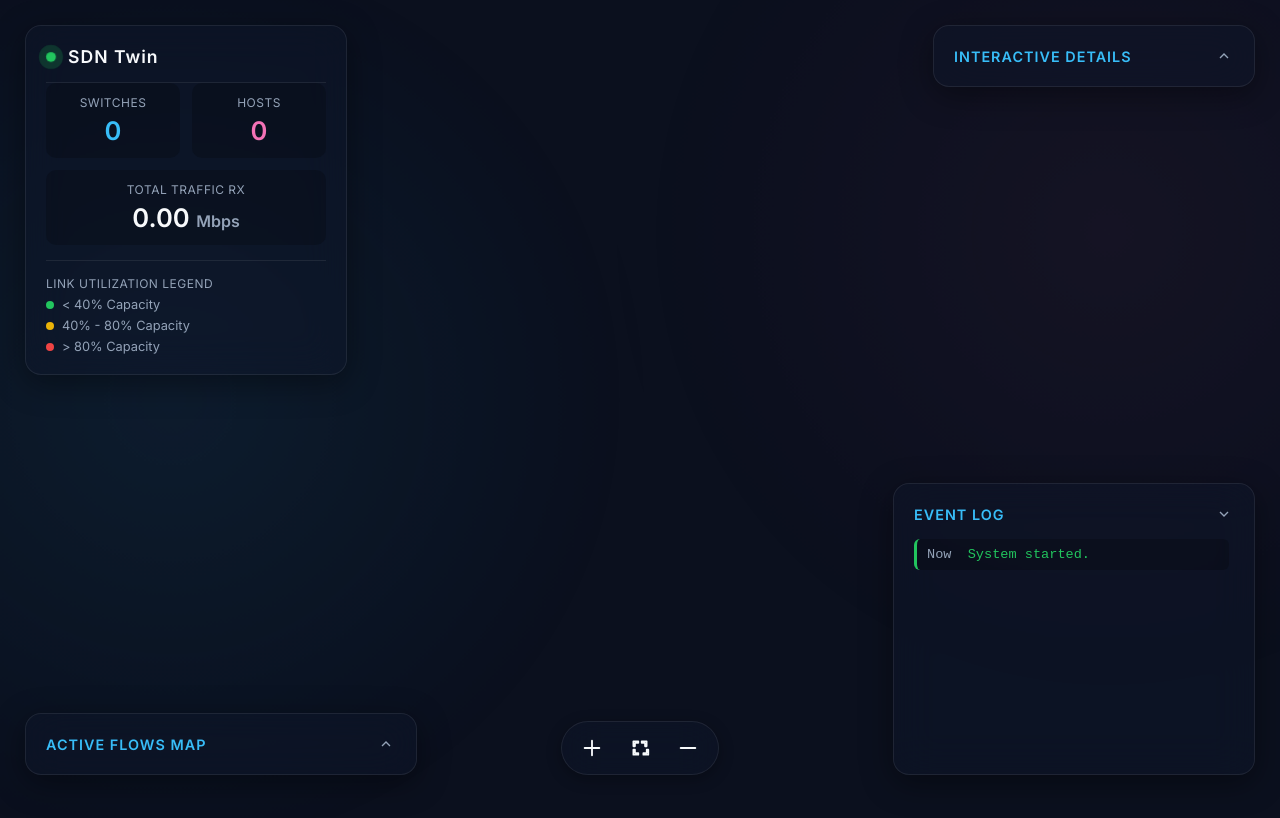
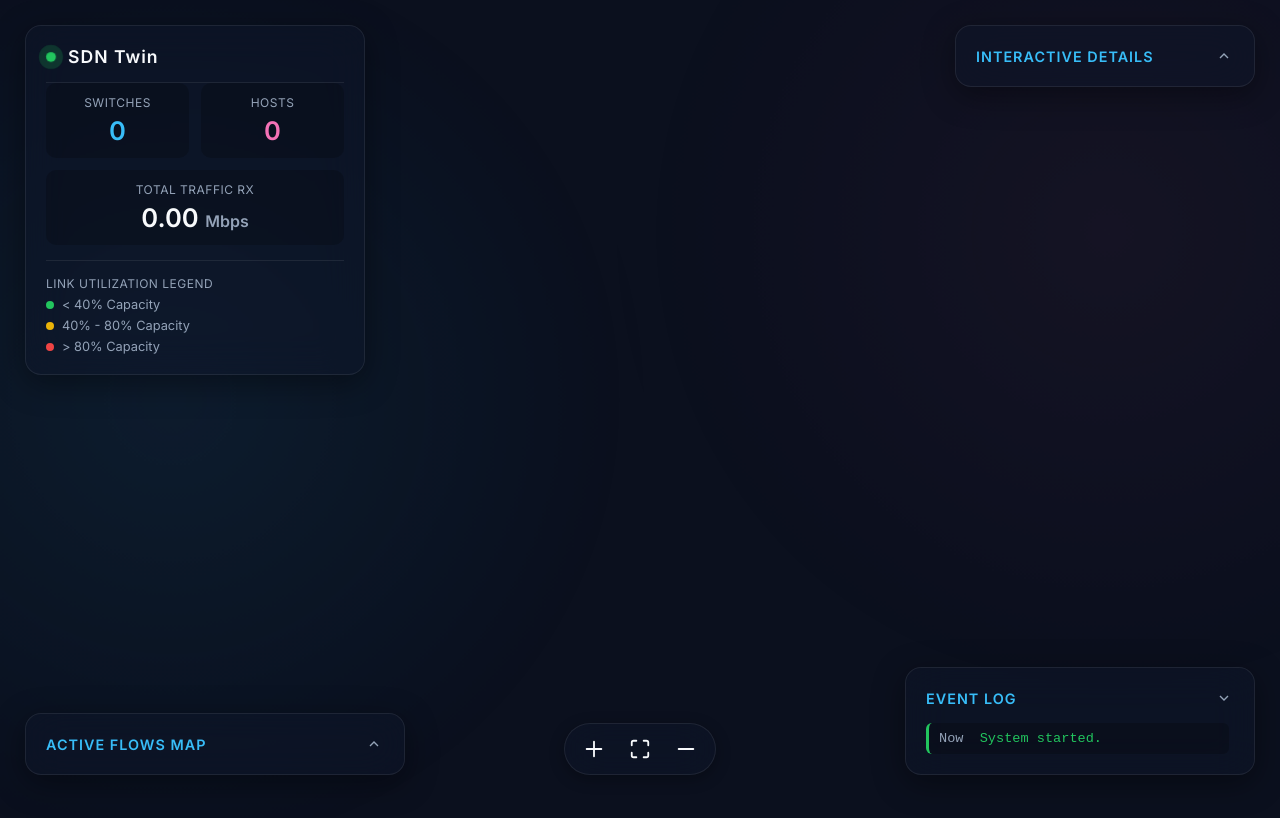
Before and after one commit to JKORRA/Networking, a Flask app: page / in a window 1280 px wide. Run offline with Flask 3, Linux system fonts and the light colour scheme.

Commit message:
dashboard improvements for different screen sizes

```diff
--- a/src/dashboard/templates/index.html
+++ b/src/dashboard/templates/index.html
@@ -9,6 +9,10 @@
     <script src="/static/socket.io.min.js"></script>
     <script type="text/javascript" src="/static/vis-network.min.js"></script>
     <style>
+        * {
+            box-sizing: border-box;
+        }
+
         :root {
             --bg-dark: #0b101e;
             --glass-bg: rgba(15, 23, 42, 0.5);
@@ -63,14 +67,14 @@
         /* Floating Panels Container */
         .floating-ui {
             position: absolute;
-            top: 0; left: 0;
-            width: 100%; height: 100%;
+            top: 0; left: 0; width: 100vw; height: 100vh;
             z-index: 10;
             pointer-events: none; /* Let clicks pass through to network */
         }
 
         /* Panel Common Styles */
         .panel {
+            position: absolute;
             pointer-events: auto; /* Enable clicks inside panels */
             background: var(--glass-bg);
             backdrop-filter: blur(20px);
@@ -82,7 +86,13 @@
             display: flex;
             flex-direction: column;
             animation: slideIn 0.5s ease-out backwards;
-            transition: transform 0.3s ease, border-color 0.3s ease, height 0.3s ease;
+            transition: transform 0.3s ease, border-color 0.3s ease;
+
+            /* Strict bounds to prevent overlapping */
+            max-width: calc(50vw - 35px);
+            max-height: calc(50vh - 35px);
+            min-width: 0;
+            overflow: hidden;
         }
 
         .panel:hover {
@@ -96,6 +106,7 @@
             align-items: center;
             margin-bottom: 15px;
             cursor: pointer;
+            flex-shrink: 0;
         }
 
         .panel-header-wrap h3 {
@@ -105,6 +116,9 @@
             text-transform: uppercase;
             letter-spacing: 1px;
             font-weight: 600;
+            white-space: nowrap;
+            overflow: hidden;
+            text-overflow: ellipsis;
         }
 
         .collapse-btn {
@@ -126,10 +140,10 @@
         .panel-content {
             display: flex;
             flex-direction: column;
-            overflow: hidden;
+            overflow-y: auto; /* Allows scrolling if panel hits max-height */
             flex-grow: 1;
             transition: opacity 0.3s ease, max-height 0.3s ease;
-            max-height: 400px;
+            max-height: 800px; /* Arbitrary high value for transition */
             opacity: 1;
         }
 
@@ -154,41 +168,13 @@
             to { opacity: 1; transform: translateY(0); }
         }
 
-        /* Positioning */
-        .panel-header {
-            position: absolute;
-            top: 25px; left: 25px;
-            width: 280px;
-            animation-delay: 0.1s;
-        }
+        /* Specific Panel Positioning and Widths */
+        .panel-header { top: 25px; left: 25px; width: 340px; animation-delay: 0.1s; max-width: calc(50vw - 35px); max-height: calc(100vh - 150px); }
+        .panel-details { top: 25px; right: 25px; width: 300px; animation-delay: 0.2s; max-width: calc(50vw - 35px); max-height: calc(100vh - 150px); }
+        .panel-flows { bottom: 25px; left: 25px; width: 380px; animation-delay: 0.3s; max-width: calc(50vw - 110px); }
+        .panel-logs { bottom: 25px; right: 25px; width: 350px; animation-delay: 0.4s; max-width: calc(50vw - 110px); }
 
-        .panel-details {
-            position: absolute;
-            top: 25px; right: 25px;
-            width: 280px;
-            animation-delay: 0.2s;
-        }
-
-        .panel-flows {
-            position: absolute;
-            bottom: 25px; left: 25px;
-            width: 350px;
-            height: 250px;
-            animation-delay: 0.3s;
-        }
-
-        .panel-logs {
-            position: absolute;
-            bottom: 25px; right: 25px;
-            width: 320px;
-            height: 250px;
-            animation-delay: 0.4s;
-        }
-
-        .panel-flows.collapsed, .panel-logs.collapsed, .panel-details.collapsed {
-            height: auto;
-        }
-
+        /* Network Controls Bottom Toolbar */
         .network-controls {
             position: absolute;
             bottom: 25px; left: 50%;
@@ -204,6 +190,24 @@
             box-shadow: 0 4px 15px rgba(0, 0, 0, 0.3);
             animation: slideIn 0.5s ease-out backwards;
             animation-delay: 0.5s;
+            z-index: 20;
+        }
+        .icon-btn {
+            background: transparent;
+            border: none;
+            color: var(--text-main);
+            cursor: pointer;
+            padding: 6px;
+            border-radius: 50%;
+            display: flex;
+            align-items: center;
+            justify-content: center;
+            transition: all 0.2s ease;
+        }
+        .icon-btn:hover {
+            background: rgba(255, 255, 255, 0.1);
+            color: var(--accent-blue);
+            transform: scale(1.1);
         }
 
         /* Stats Grid */
@@ -239,39 +243,17 @@
             color: var(--text-main);
         }
 
-        /* Buttons */
-        .icon-btn {
-            background: transparent;
-            border: none;
-            color: var(--text-main);
-            width: 36px;
-            height: 36px;
-            border-radius: 50%;
-            display: flex;
-            align-items: center;
-            justify-content: center;
-            cursor: pointer;
-            transition: all 0.2s ease;
-        }
-
-        .icon-btn:hover {
-            background: rgba(255, 255, 255, 0.1);
-            color: var(--accent-blue);
-        }
-
-        .icon-btn:active {
-            transform: scale(0.9);
-        }
-
         /* Tables & Scrollbars */
         .custom-table-container, .log-entries {
             overflow-y: auto;
+            overflow-x: auto;
             flex-grow: 1;
             padding-right: 5px;
         }
 
         ::-webkit-scrollbar {
             width: 6px;
+            height: 6px;
         }
         ::-webkit-scrollbar-track {
             background: rgba(0, 0, 0, 0.1);
@@ -295,6 +277,7 @@
             text-align: left;
             padding: 8px;
             border-bottom: 1px solid rgba(255, 255, 255, 0.05);
+            white-space: nowrap;
         }
 
         .custom-table tr {
@@ -343,7 +326,7 @@
         header {
             display: flex;
             align-items: center;
-            gap: 12px;
+            justify-content: space-between;
             padding-bottom: 15px;
             border-bottom: 1px solid var(--glass-border);
         }
@@ -406,11 +389,13 @@
 
     <div class="floating-ui">
 
-        <!-- Top Left: Overview (Not collapsible) -->
-        <div class="panel panel-header">
+        <!-- Top Left: Overview -->
+        <div class="panel panel-header" id="panel-header">
             <header>
-                <div class="pulse-dot" id="status-dot"></div>
-                <h1>SDN Twin</h1>
+                <div style="display: flex; align-items: center; gap: 12px;">
+                    <div class="pulse-dot" id="status-dot"></div>
+                    <h1>SDN Twin</h1>
+                </div>
             </header>
 
             <div class="panel-content" style="margin-top:0;">
@@ -492,7 +477,7 @@
             </div>
         </div>
 
-        <!-- Bottom Center: Controls -->
+        <!-- Restored Bottom Center Controls -->
         <div class="network-controls">
             <button class="icon-btn" id="btn-zoom-in" title="Zoom In">
                 <svg width="22" height="22" viewBox="0 0 24 24" fill="none" stroke="currentColor" stroke-width="2">
@@ -500,8 +485,8 @@
                 </svg>
             </button>
             <button class="icon-btn" id="btn-fit" title="Fit to Screen">
-                <svg width="20" height="20" viewBox="0 0 24 24" fill="none" stroke="currentColor" stroke-width="2">
-                    <path stroke-linecap="round" stroke-linejoin="round" d="M4 4h6v2H6v4H4V4zm10 0h6v6h-2V6h-4V4zm6 10h2v6h-6v-2h4v-4zM4 14h2v4h4v2H4v-6z" />
+                <svg width="22" height="22" viewBox="0 0 24 24" fill="none" stroke="currentColor" stroke-width="2" stroke-linecap="round" stroke-linejoin="round">
+                    <path d="M8 3H5a2 2 0 0 0-2 2v3m18 0V5a2 2 0 0 0-2-2h-3m0 18h3a2 2 0 0 0 2-2v-3M3 16v3a2 2 0 0 0 2 2h3"></path>
                 </svg>
             </button>
             <button class="icon-btn" id="btn-zoom-out" title="Zoom Out">
@@ -598,7 +583,8 @@
                 hover: false,
                 dragView: true,
                 zoomView: true,
-                zoomSpeed: 0.3
+                zoomSpeed: 0.3,
+                selectConnectedEdges: false
             }
         };
         var network = new vis.Network(container, data, options);
@@ -669,6 +655,8 @@
                 const edgeId = params.edges[0];
                 const edge = edges.get(edgeId);
                 detailsContent.innerHTML = `<p><strong>Type:</strong> Link</p><p><strong>From:</strong> ${edge.from}</p><p><strong>To:</strong> ${edge.to}</p><p><strong>Throughput:</strong> ${edge.label || '0 Mbps'}</p>`;
+            } else {
+                detailsPanel.classList.add('collapsed');
             }
         });
 
```
